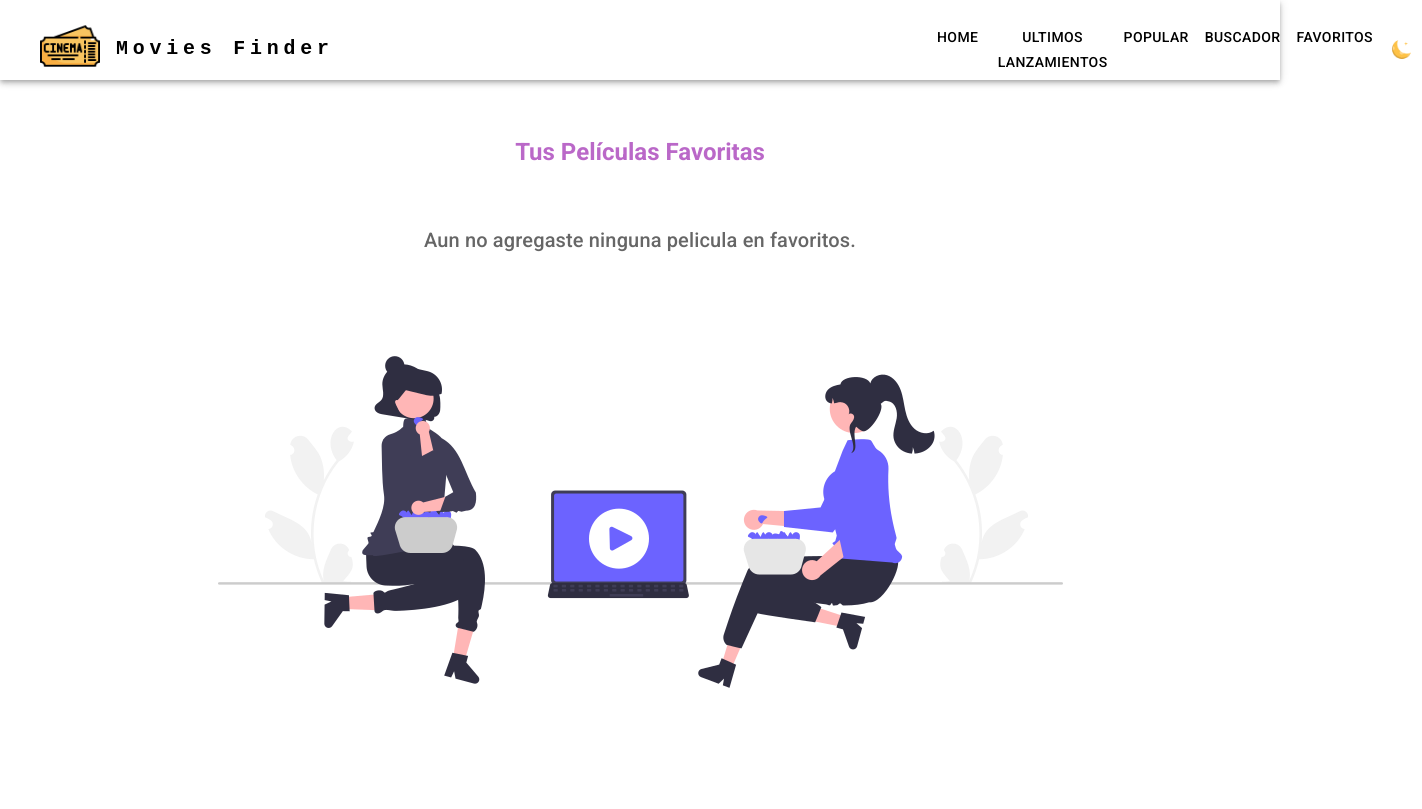
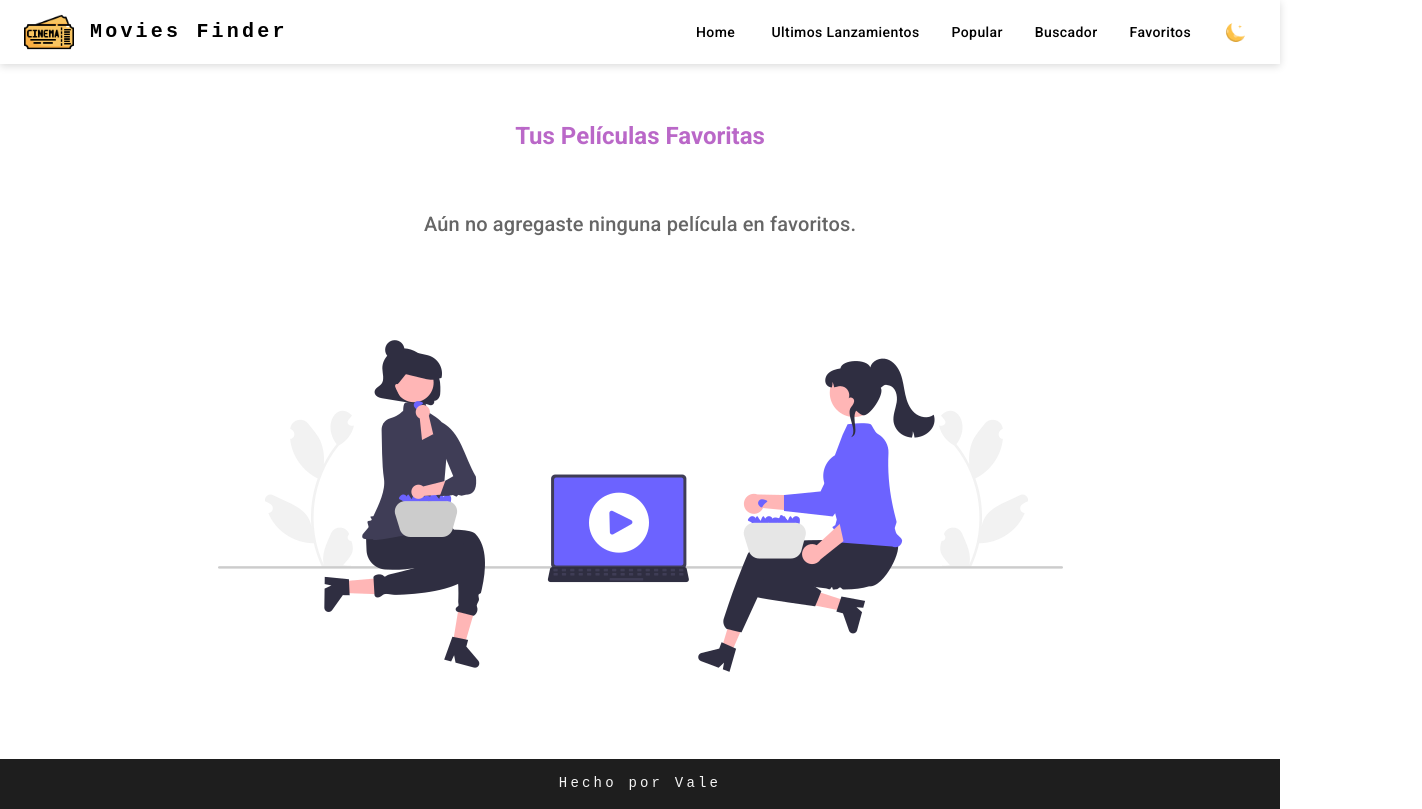
Before and after one commit to ValkiriaB/Movies-finder, a React (Vite) app: page /favorites in a window 1280 px wide. Shown: the whole page, 1422 px wide, since content can reach past the window. Built offline with nearby package versions, Linux system fonts and the light colour scheme.

Commit message:
modificaciones de usabilidad

```diff
--- a/src/components/CardMovie.jsx
+++ b/src/components/CardMovie.jsx
@@ -11,7 +11,16 @@ const CardMovie = ({ title, poster, movieId }) => {
   };
 
   return (
-    <Card sx={{ maxWidth: 370, marginBottom: 2 }}>
+    <Card
+      sx={{
+        maxWidth: 370,
+        marginBottom: 2,
+        height: '100%',           // para que tome toda la altura del contenedor padre
+        display: 'flex',
+        flexDirection: 'column',
+        justifyContent: 'space-between',
+      }}
+    >
       <CardMedia
         component="img"
         alt={title}
@@ -20,11 +29,11 @@ const CardMovie = ({ title, poster, movieId }) => {
       />
       <CardContent>
         <Box display="flex" justifyContent="space-between" alignItems="center">
-          <Typography variant="h6" component="div">
+          <Typography variant="h6" component="div" noWrap>
             {title}
           </Typography>
           <Button
-            style={{ color: 'violet', borderRadius: '40px'}}
+            style={{ color: 'violet', borderRadius: '40px' }}
             onClick={handleButtonClick}
           >
             <ChevronRightRoundedIcon />
--- a/src/components/DetailMovie.jsx
+++ b/src/components/DetailMovie.jsx
@@ -1,8 +1,15 @@
-import React from 'react';
-import { useEffect, useState } from "react";
+import React, { useEffect, useState } from 'react';
 import useMovies from "../Hooks/UseMovie";
 import { useParams } from "react-router-dom";
-import { Box, Card, CardContent, Typography, Button } from "@mui/material";
+import {
+  Box,
+  Card,
+  CardContent,
+  Typography,
+  Button,
+  Stack,
+  useTheme,
+} from "@mui/material";
 import StarIcon from "@mui/icons-material/Star";
 import CheckCircleOutlineIcon from '@mui/icons-material/CheckCircleOutline';
 import { useFavorites } from "../context/FavoritesContext";
@@ -15,6 +22,9 @@ const DetailMovie = () => {
   const [isFavoriteMovie, setIsFavoriteMovie] = useState(false);
   const [trailerError, setTrailerError] = useState(false);
   const [buttonDisabled, setButtonDisabled] = useState(false);
+
+  const theme = useTheme();
+  const isDark = theme.palette.mode === "dark";
 
   useEffect(() => {
     const fetchData = async () => {
@@ -33,13 +43,6 @@ const DetailMovie = () => {
     setIsFavoriteMovie(isFavorite(id));
   }, [id, isFavorite]);
 
-  useEffect(() => {
-    setIsFavoriteMovie(isFavorite(id));
-    if (!isFavorite(id)) {
-      localStorage.removeItem(`isFavorite_${id}`);
-    }
-  }, [id, isFavorite]);
-
   const handleFavoriteToggle = async () => {
     if (!buttonDisabled) {
       setButtonDisabled(true);
@@ -55,130 +58,122 @@ const DetailMovie = () => {
       }
 
       setIsFavoriteMovie(!isFavoriteMovie);
-      if (isFavoriteMovie) {
-        localStorage.setItem(`isFavorite_${id}`, (!isFavoriteMovie).toString());
-      }
-
       syncFavorites();
 
       setButtonDisabled(false);
     }
   };
 
+  if (!data) return null;
+
   return (
-    <Box>
-      {data ? (
     <Box
-          display="flex"
-          filter="auto"
-          brightness="6%"
       sx={{
+        minHeight: "100vh",
         backgroundImage: `url(https://image.tmdb.org/t/p/original/${data.backdrop_path})`,
         backgroundPosition: "center",
         backgroundSize: "cover",
+        backgroundRepeat: "no-repeat",
+        p: { xs: 2, md: 8 },
+        display: "flex",
+        justifyContent: "center",
+        alignItems: "center",
       }}
     >
       <Card
         sx={{
-              margin: "30rem",
-              width: "60%",
-              marginBottom: "40px",
-              mt: "50px",
+          maxWidth: 1000,
+          width: "100%",
+          bgcolor: isDark ? "rgba(44,44,44,0.8)" : "rgba(255,255,255,0.85)",
           backdropFilter: "blur(10px)",
-              backdropContrast: "100%",
-              backgroundColor: "transparent",
+          borderRadius: 3,
+          boxShadow: 6,
+          display: "flex",
+          flexDirection: { xs: "column", md: "row" },
+          overflow: "hidden",
         }}
       >
+        {/* Poster Image */}
+        <Box
+          component="img"
+          src={`https://image.tmdb.org/t/p/w500${data.poster_path}`}
+          alt={data.title}
+          sx={{
+            width: { xs: "100%", md: "40%" },
+            height: { xs: "auto", md: "100%" },
+            objectFit: "cover",
+            flexShrink: 0,
+          }}
+        />
+
+        {/* Content */}
         <Box
           sx={{
-                backdropFilter: "auto",
-                backdropContrast: "90%",
-                backgroundColor: "transparent",
+            p: { xs: 3, md: 5 },
+            flexGrow: 1,
             display: "flex",
-                flexDirection: "row",
+            flexDirection: "column",
+            justifyContent: "space-between",
           }}
         >
-              <Box
-                sx={{
-                  marginLeft: "20px",
-                  marginTop: "50px",
-                  marginBottom: "100px",
-                  backgroundImage: `url(https://image.tmdb.org/t/p/original/${data.poster_path})`,
-                  backgroundPosition: "center",
-                  backgroundSize: "cover",
-                  width: "50%",
-                  height: "600px",
-                }}
-              />
-              <Box width="60%" height="100%">
-                <Box
-                  sx={{
-                    marginTop: "50px",
-                    backdropFilter: "auto",
-                    backdropContrast: "60%",
-                  }}
-                >
-                  <CardContent>
-                    <Typography variant="h5" color="white">
+          <CardContent sx={{ p: 0 }}>
+            <Typography variant="h4" component="h1" gutterBottom color={isDark ? "white" : "text.primary"}>
               {data.title}
             </Typography>
 
-                    <Typography variant="h6" py={2} color="white">
+            <Typography variant="subtitle1" fontWeight="bold" gutterBottom color={isDark ? "white" : "text.primary"}>
               Descripción General:
             </Typography>
-                    <Typography variant="body1" color="white">
+            <Typography variant="body1" paragraph color={isDark ? "white" : "text.secondary"}>
               {data.overview}
             </Typography>
-                    <Typography variant="h6" mt={2} ml={1} color="white">
+
+            <Typography variant="subtitle1" fontWeight="bold" gutterBottom color={isDark ? "white" : "text.primary"}>
               Géneros
             </Typography>
-                    <Typography variant="body2" ml={1} color="white">
-                      {data.genres &&
-                        data.genres.map((genre) => (
-                          <span key={genre.id}>{genre.name}, </span>
-                        ))}
+            <Typography variant="body2" color={isDark ? "white" : "text.secondary"}>
+              {data.genres && data.genres.map((genre) => genre.name).join(", ")}
             </Typography>
           </CardContent>
-                </Box>
+
+          {/* Buttons */}
+          <Stack
+            direction="row"
+            spacing={2}
+            sx={{ mt: 3 }}
+            flexWrap="wrap"
+            justifyContent="flex-start"
+          >
             {video && (
-                  <a
+              <Button
+                variant="outlined"
+                color="primary"
                 href={`https://www.youtube.com/watch?v=${video}`}
                 target="_blank"
-                    style={{ margin: "30px" }}
-                  >
-                    <Button
-                      variant="outlined"
-                      style={{ color: "#1e1e1e", borderColor: "#ba68c8" }}
+                rel="noopener noreferrer"
+                sx={{ textTransform: "none" }}
               >
                 Ver Trailer
               </Button>
-                  </a>
             )}
             {trailerError && (
-                  <Typography variant="body2" mt={1} ml={1} color="white">
+              <Typography variant="body2" color={isDark ? "white" : "text.error"}>
                 Esta película no posee trailer.
               </Typography>
             )}
             <Button
               onClick={handleFavoriteToggle}
-                  color="inherit"
-                  variant="outlined"
-                  style={{
-                    color: isFavoriteMovie ? "#98d02d" : "#ba68c8",
-                    borderColor: isFavoriteMovie ? "#98d02d" : "#ba68c8",
-                    backgroundColor: "transparent",
-                  }}
+              variant={isFavoriteMovie ? "contained" : "outlined"}
+              color={isFavoriteMovie ? "success" : "primary"}
               startIcon={isFavoriteMovie ? <CheckCircleOutlineIcon /> : <StarIcon />}
-                  sx={{ textTransform: 'none' }}
               disabled={buttonDisabled}
+              sx={{ textTransform: "none" }}
             >
-                  {isFavoriteMovie ? 'Añadido a Favoritos' : 'Agregar a Favoritos'}
+              {isFavoriteMovie ? "Añadido a Favoritos" : "Agregar a Favoritos"}
             </Button>
-              </Box>
+          </Stack>
         </Box>
       </Card>
-        </Box>
-      ) : null}
     </Box>
   );
 };
--- a/src/components/Favorites.jsx
+++ b/src/components/Favorites.jsx
@@ -1,5 +1,5 @@
 import React from "react";
-import { Box, Typography, Container, Grid, Button } from "@mui/material";
+import { Box, Typography, Container, Grid, Button, Card, CardContent } from "@mui/material";
 import { useFavorites } from "../context/FavoritesContext";
 import CardMovie from "./CardMovie";
 import NoFavoritesImage from "../assets/Notfound.png";
@@ -20,7 +20,7 @@ const FavoritesPage = () => {
         mb={2}
         display="flex"
         justifyContent="center"
-        sx={{ fontWeight: 'bold', color: '#ba68c8' }}
+        sx={{ fontWeight: "bold", color: "#ba68c8" }}
       >
         Tus Películas Favoritas
       </Typography>
@@ -28,7 +28,7 @@ const FavoritesPage = () => {
       {favorites.length === 0 ? (
         <Box textAlign="center">
           <Typography variant="h6" color="textSecondary" mt={4}>
-            Aun no agregaste ninguna pelicula en favoritos.
+            Aún no agregaste ninguna película en favoritos.
           </Typography>
           <img src={NoFavoritesImage} alt="No Favorites" style={{ maxWidth: "100%", marginTop: 20 }} />
         </Box>
@@ -36,15 +36,25 @@ const FavoritesPage = () => {
         <Grid container spacing={2}>
           {favorites.map((movie) => (
             <Grid item key={movie.id} xs={12} sm={6} md={4} lg={3}>
-              <CardMovie title={movie.title} poster={movie.poster_path} movieId={movie.id} />
+              <Card sx={{ height: "100%", display: "flex", flexDirection: "column", justifyContent: "space-between" }}>
+                <CardMovie
+                  title={movie.title}
+                  poster={movie.poster_path}
+                  movieId={movie.id}
+                  fixedHeight
+                />
+                <CardContent>
+                  <Box sx={{ display: "flex", justifyContent: "center", mt: 1 }}>
                     <Button
                       variant="outlined"
                       color="error"
                       onClick={() => handleRemoveFavorite(movie.id)}
-                sx={{ mt: 2 }}
                     >
                       Quitar de Favoritos
                     </Button>
+                  </Box>
+                </CardContent>
+              </Card>
             </Grid>
           ))}
         </Grid>
--- a/src/components/Footer.jsx
+++ b/src/components/Footer.jsx
@@ -1,54 +1,59 @@
-import React from 'react';
-import { useEffect } from 'react';
-import {  Typography,Box } from "@mui/material";
+import React, { useEffect, useState } from 'react';
+import { Box, Typography } from '@mui/material';
 
+function debounce(fn, delay) {
+  let timer;
+  return (...args) => {
+    clearTimeout(timer);
+    timer = setTimeout(() => fn(...args), delay);
+  };
+}
 
 const Footer = () => {
+  const [showFooter, setShowFooter] = useState(false);
+
   useEffect(() => {
-    const footer = document.getElementById('footer');
+    const checkScroll = () => {
+      const scrollTop = window.scrollY;
+      const windowHeight = window.innerHeight;
+      const fullHeight = document.documentElement.scrollHeight;
 
-    const handleScroll = () => {
+      setShowFooter(scrollTop + windowHeight >= fullHeight - 10);
+    };
+    const debounced = debounce(checkScroll, 250);
 
-      if (window.scrollY > 200) {
-        footer.style.display = 'block';
-      } else {
-        footer.style.display = 'none';
-      }
-    };
-
-    window.addEventListener('scroll', handleScroll);
+    window.addEventListener('scroll', debounced);
+    // llamar una vez al montar
+    checkScroll();
 
     return () => {
-      window.removeEventListener('scroll', handleScroll);
+      window.removeEventListener('scroll', debounced);
     };
   }, []);
 
   return (
     <Box
-      id="footer"
-      style={{
-        backgroundColor: "#1e1e1e",
-        height: "70px",
-        position: "sticky",
-        bottom: 0,
-        width: "100%",
-        display: "none",
-        zIndex: 1000,
+      sx={{
+        backgroundColor: '#1e1e1e',
+        height: '50px',
+        width: '100%',
+        display: showFooter ? 'flex' : 'none',
+        justifyContent: 'center',
+        alignItems: 'center',
+        transition: 'opacity 0.3s ease-in-out',
       }}
     >
-		<Typography
-        variant="h6"
+      <Typography
+        variant="subtitle2"
         sx={{
-          letterSpacing: ".3rem",
-          fontFamily: "monospace",
-          color: "whiteSmoke",
-          textAlign: "center",
-          paddingTop: "20px"
+          letterSpacing: '.2rem',
+          fontFamily: 'monospace',
+          color: 'whiteSmoke',
+          textAlign: 'center',
         }}
       >
         Hecho por Vale
       </Typography>
-
     </Box>
   );
 };
--- a/src/components/NavBar.jsx
+++ b/src/components/NavBar.jsx
@@ -1,8 +1,7 @@
-import React from 'react';
-import { useState } from 'react';
+import React, { useState } from 'react';
+import { Link } from 'react-router-dom';
 import DarkMode from './DarkMode';
-import Img from '../assets/entrada-de-cine.png'
-import { Link } from 'react-router-dom';
+import Img from '../assets/entrada-de-cine.png';
 import {
   AppBar,
   Box,
@@ -10,12 +9,21 @@ import {
   Container,
   Button,
   Typography,
+  IconButton,
+  Menu,
+  MenuItem,
+  useMediaQuery,
+  useTheme
 } from '@mui/material';
+import MenuIcon from '@mui/icons-material/Menu';
 
-const pages = ['Ultimos Lanzamientos', 'popular', 'Buscador'];
+const pages = ['Ultimos Lanzamientos', 'Popular', 'Buscador'];
 
 const NavBar = ({ toggleDarkMode, darkMode }) => {
   const [anchorElNav, setAnchorElNav] = useState(null);
+
+  const theme = useTheme();
+  const isMobile = useMediaQuery(theme.breakpoints.down('md'));
 
   const handleOpenNavMenu = (event) => {
     setAnchorElNav(event.currentTarget);
@@ -28,64 +36,102 @@ const NavBar = ({ toggleDarkMode, darkMode }) => {
   const showFavorites = true;
 
   return (
-    <AppBar position="static" style={{ backgroundColor: darkMode ? '#1e1e1e' : '#fff', height: '80px' }}>
-      <Container maxWidth="xl">
-        <Toolbar disableGutters>
-          <Link to="/" style={{ textDecoration: 'none', color: darkMode ? 'whiteSmoke' : 'black' }}>
-            <Box
-              sx={{
-                display: 'flex',
-                alignItems: 'center',
-                mr: 2,
+    <AppBar
+      position="sticky"
+      style={{
+        backgroundColor: darkMode ? '#1e1e1e' : '#fff',
+        color: darkMode ? 'whiteSmoke' : 'black',
+        boxShadow: '0 2px 8px rgba(0,0,0,0.15)'
       }}
     >
-              <Box m={2}>
-                <img
-                  src= {Img}
-                  alt="entrada-de-cine"
-                  width={60}
-                  height={60}
-                />
-              </Box>
+      <Container maxWidth="xl">
+        <Toolbar disableGutters sx={{ justifyContent: 'space-between' }}>
+          {/* LOGO + TÍTULO */}
+          <Link
+            to="/"
+            style={{
+              textDecoration: 'none',
+              color: darkMode ? 'whiteSmoke' : 'black'
+            }}
+          >
+            <Box sx={{ display: 'flex', alignItems: 'center' }}>
+              <img src={Img} alt="entrada-de-cine" width={50} height={50} />
               <Typography
-                variant="h5"
+                variant="h6"
                 noWrap
                 sx={{
-                  mr: 2,
-                  display: { xs: 'none', md: 'flex' },
-                  flexGrow: 1,
+                  ml: 2,
+                  display: { xs: 'none', sm: 'block' },
+                  fontWeight: 700,
                   fontFamily: 'monospace',
-                  fontWeight: 700,
-                  letterSpacing: '.3rem',
-                  color: darkMode ? 'inherit' : '#000',
-                  textDecoration: 'none',
+                  letterSpacing: '.2rem',
+                  color: darkMode ? 'whiteSmoke' : 'black'
                 }}
               >
-                <h5>Movies Finder</h5>
+                Movies Finder
               </Typography>
             </Box>
           </Link>
 
-          <Box
-            marginLeft={70}
+          {/* MENÚ RESPONSIVE */}
+          {isMobile ? (
+            <>
+              <IconButton
+                size="large"
+                aria-label="menu"
+                aria-controls="menu-appbar"
+                aria-haspopup="true"
+                onClick={handleOpenNavMenu}
+                sx={{ color: darkMode ? 'whiteSmoke' : 'black' }}
+              >
+                <MenuIcon />
+              </IconButton>
+              <Menu
+                id="menu-appbar"
+                anchorEl={anchorElNav}
+                anchorOrigin={{
+                  vertical: 'bottom',
+                  horizontal: 'right'
+                }}
+                keepMounted
+                transformOrigin={{
+                  vertical: 'top',
+                  horizontal: 'right'
+                }}
+                open={Boolean(anchorElNav)}
+                onClose={handleCloseNavMenu}
+              >
+                <MenuItem component={Link} to="/" onClick={handleCloseNavMenu}>
+                  Home
+                </MenuItem>
+                {pages.map((page) => (
+                  <MenuItem
+                    key={page}
+                    component={Link}
+                    to={`/${page === 'Ultimos Lanzamientos' ? 'ultimoslanzamientos' : page.toLowerCase()}`}
+                    onClick={handleCloseNavMenu}
+                  >
+                    {page}
+                  </MenuItem>
+                ))}
+                {showFavorites && (
+                  <MenuItem
+                    component={Link}
+                    to="/favorites"
+                    onClick={handleCloseNavMenu}
+                  >
+                    Favoritos
+                  </MenuItem>
+                )}
+              </Menu>
+            </>
+          ) : (
+            <Box sx={{ display: 'flex', alignItems: 'center', gap: 2 }}>
+              <Link to="/" style={{ textDecoration: 'none' }}>
+                <Button
                   sx={{
-              flexGrow: 2,
-              display: { xs: 'none', md: 'flex' },
-            }}
-          >
-            <Link
-              to="/"
-              style={{
-                textDecoration: 'none',
                     color: darkMode ? 'whiteSmoke' : 'black',
-              }}
-            >
-              <Button
-                onClick={handleCloseNavMenu}
-                sx={{
-                  my: 2,
-                  color: darkMode ? 'white' : 'black',
-                  display: 'block',
+                    textTransform: 'none'
                   }}
                 >
                   Home
@@ -93,50 +139,35 @@ const NavBar = ({ toggleDarkMode, darkMode }) => {
               </Link>
               {pages.map((page) => (
                 <Link
+                  key={page}
                   to={`/${page === 'Ultimos Lanzamientos' ? 'ultimoslanzamientos' : page.toLowerCase()}`}
-                key={page}
-                style={{
-                  textDecoration: 'none',
-                  color: darkMode ? 'whiteSmoke' : 'black',
-                }}
+                  style={{ textDecoration: 'none' }}
                 >
                   <Button
-                  key={page}
-                  onClick={handleCloseNavMenu}
                     sx={{
-                    my: 2,
-                    color: darkMode ? 'white' : 'black',
-                    display: 'block',
+                      color: darkMode ? 'whiteSmoke' : 'black',
+                      textTransform: 'none'
                     }}
                   >
                     {page}
                   </Button>
                 </Link>
               ))}
-
               {showFavorites && (
-              <Link
-                to="/favorites"
-                style={{
-                  textDecoration: 'none',
+                <Link to="/favorites" style={{ textDecoration: 'none' }}>
+                  <Button
+                    sx={{
                       color: darkMode ? 'whiteSmoke' : 'black',
-                }}
-              >
-                <Button
-                  onClick={handleCloseNavMenu}
-                  sx={{
-                    my: 2,
-                    color: darkMode ? 'white' : 'black',
-                    display: 'block',
+                      textTransform: 'none'
                     }}
                   >
                     Favoritos
                   </Button>
                 </Link>
               )}
-
               <DarkMode toggleDarkMode={toggleDarkMode} darkMode={darkMode} />
             </Box>
+          )}
         </Toolbar>
       </Container>
     </AppBar>
```
Also changed, not shown: src/components/Buscador.jsx (+23 -17 lines), src/components/UltimosLanzamientos.jsx (+32 -14 lines). Lines whose indentation alone changed are shown as unchanged.
